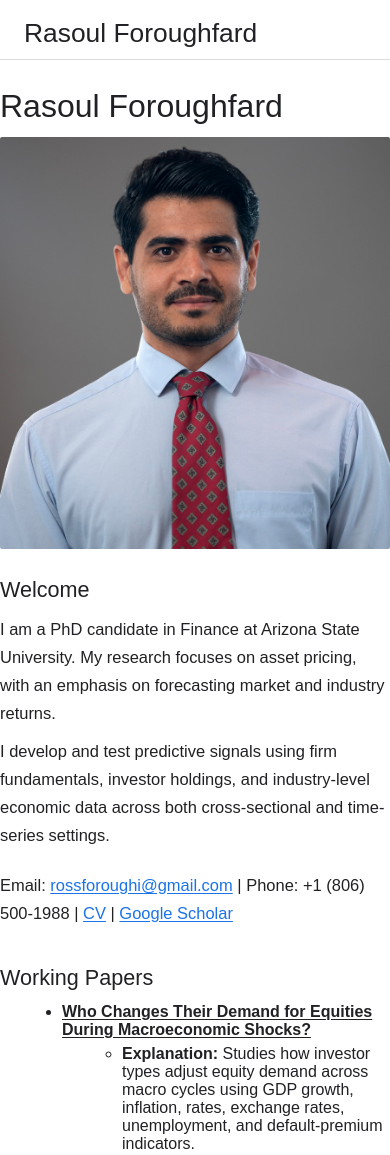
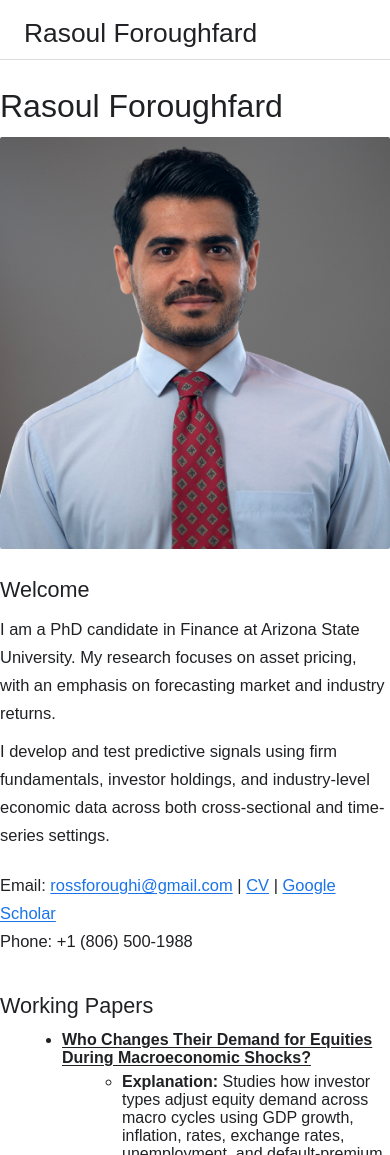
Before and after one commit to rasouleip71/rasoul-site, a Next.js app: page / in a window 390 px wide. Shown: the top 1155 px of the page. Built offline with nearby package versions, Linux system fonts and the light colour scheme.

Commit message:
Move phone number to next line at end of contact block

```diff
--- a/app/page.tsx
+++ b/app/page.tsx
@@ -70,9 +70,10 @@ export default function Home() {
           </p>
           <p className="bio contact-inline">
             Email: <a className="section-link" href="mailto:rossforoughi@gmail.com">rossforoughi@gmail.com</a> |{" "}
-            Phone: +1 (806) 500-1988 |{" "}
             <a className="section-link" href="/CV_Rasoul.pdf" target="_blank" rel="noopener noreferrer">CV</a> |{" "}
             <a className="section-link" href="https://scholar.google.com/citations?user=7DDb9bQAAAAJ&hl=en" target="_blank" rel="noopener noreferrer">Google Scholar</a>
+            <br />
+            Phone: +1 (806) 500-1988
           </p>
         </div>
       </div>
```
